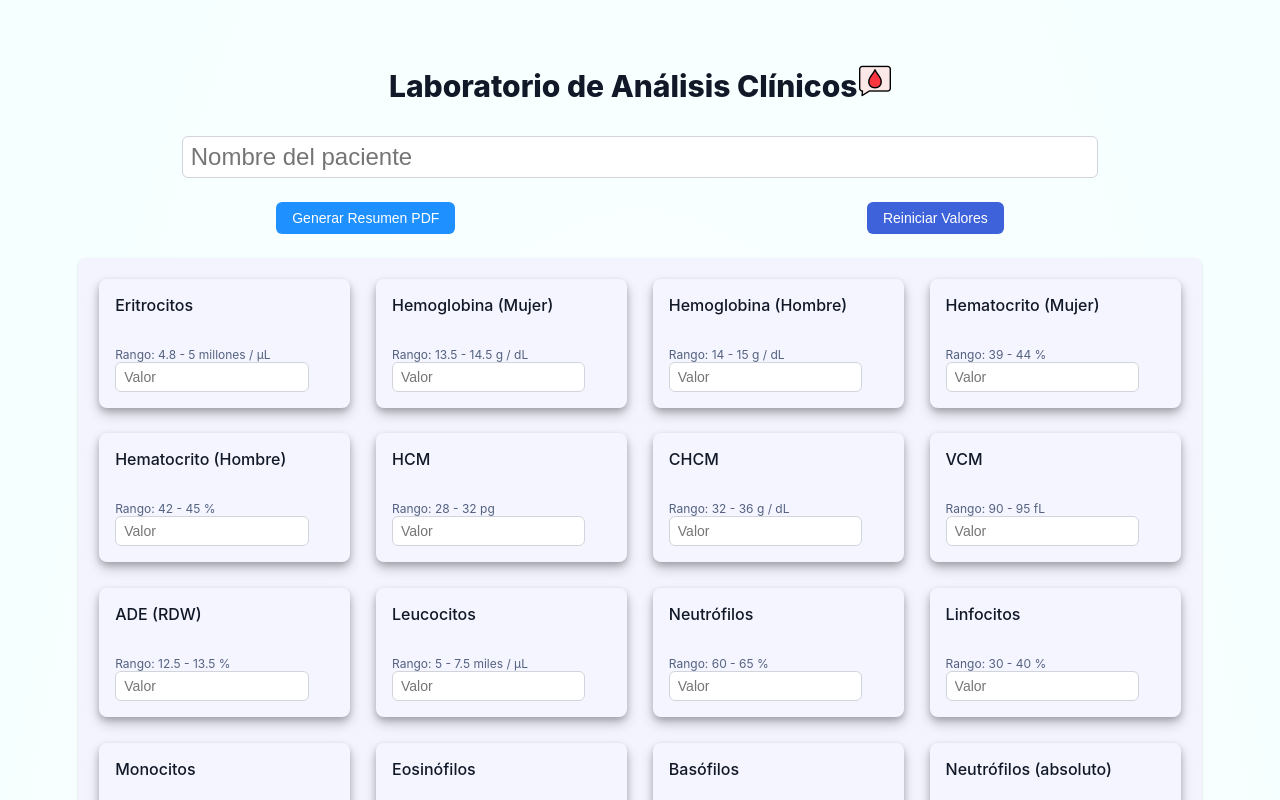
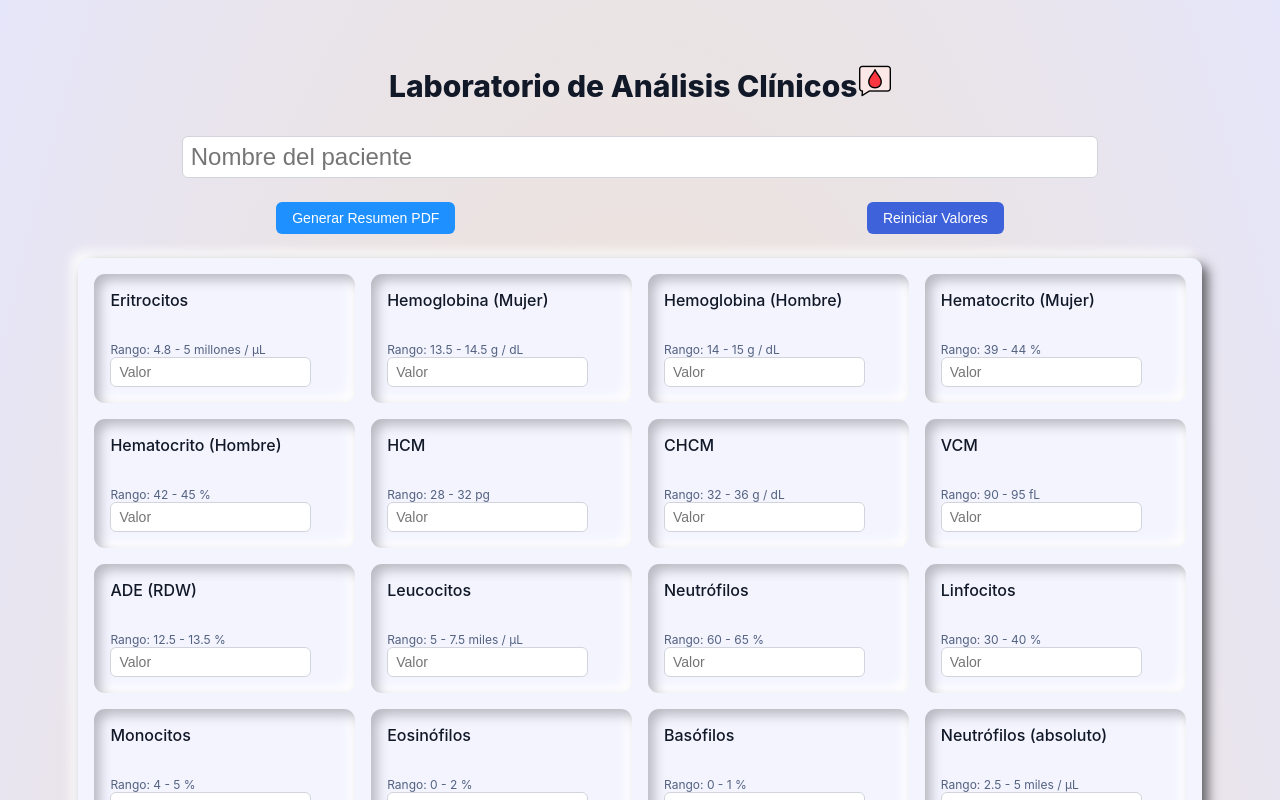
Before and after one commit to Diegoaph/check-labs, a React (Vite) app: page / in a window 1280 px wide. Shown: the top 800 px of the page. Built offline with nearby package versions, Linux system fonts and the light colour scheme.

Commit message:
neumorphism

```diff
--- a/src/styles/LabResultsChecker.module.css
+++ b/src/styles/LabResultsChecker.module.css
@@ -1,6 +1,6 @@
 .container {
   min-height: 100vh;
-  background: radial-gradient(rgb(255, 255, 255), rgb(245, 255, 255));
+  background: radial-gradient(wheat, lavender);
   padding: 3rem 1rem;
 }
 
@@ -21,21 +21,22 @@
   display: grid;
   grid-template-columns: repeat(auto-fit, minmax(250px, 1fr));
   gap: 1rem;
-  background-color: rgb(244, 244, 255);
   padding: 1rem;
-  box-shadow: 0 1px 3px 0 rgba(0, 0, 0, 0.1), 0 1px 2px 0 rgba(0, 0, 0, 0.06);
-  border-radius: 0.5rem;
   overflow: hidden;
+  border-radius: 11px;
+background: #f4f4ff;
+box-shadow:  6px 6px 12px #626266,
+             -6px -6px 12px #ffffff;
 }
 
 .listItem {
   display: flex;
   flex-direction: column;
   padding: 1rem;
-  border-radius: inherit;
-  margin: 0.3rem;
-  background-color: rgba(255, 255, 255, 0.075);
-  box-shadow: 0 0.2rem 0.4rem rgba(0, 0, 0, 0.2), 0 0.4rem 0.8rem rgba(0, 0, 0, 0.2);
+border-radius: 11px;
+background: #f4f4ff;
+box-shadow: inset 6px 6px 12px #b9b9c2,
+            inset -6px -6px 12px #ffffff;
 }
 
 .icon {
```
